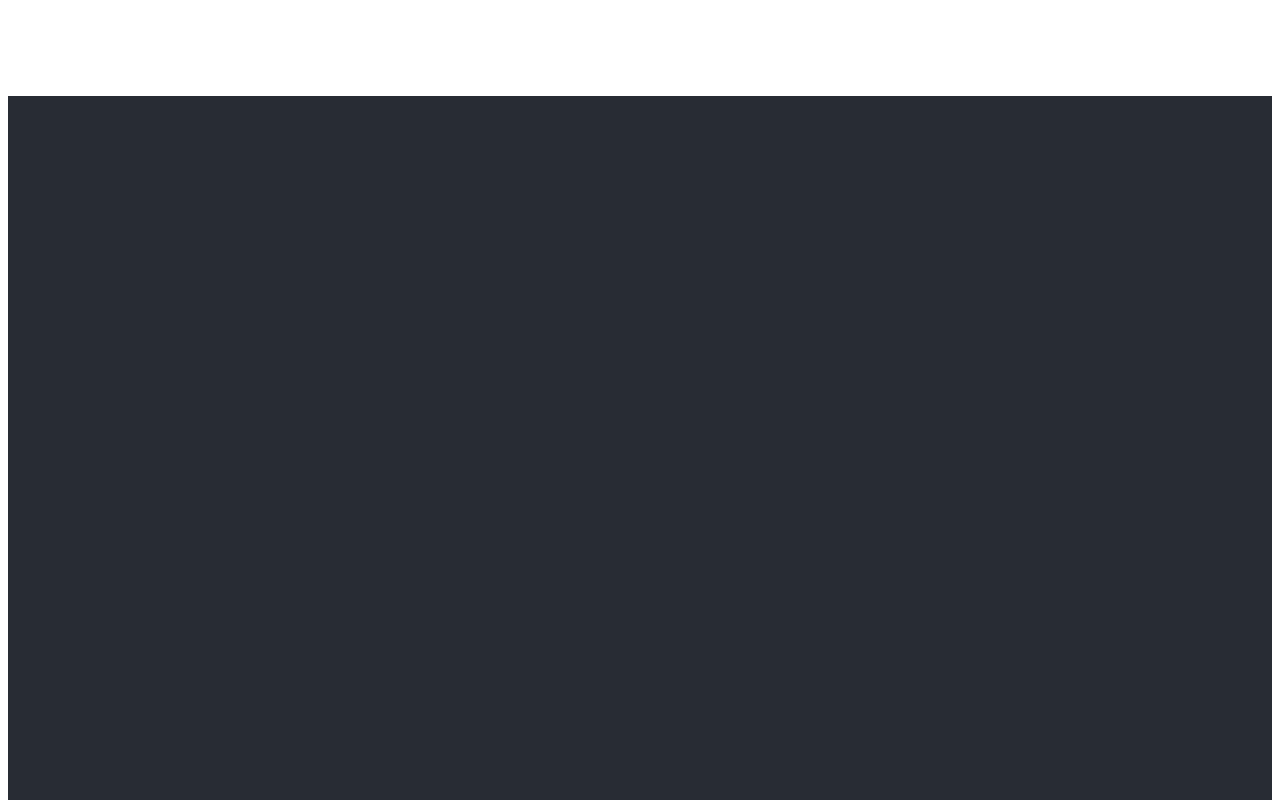
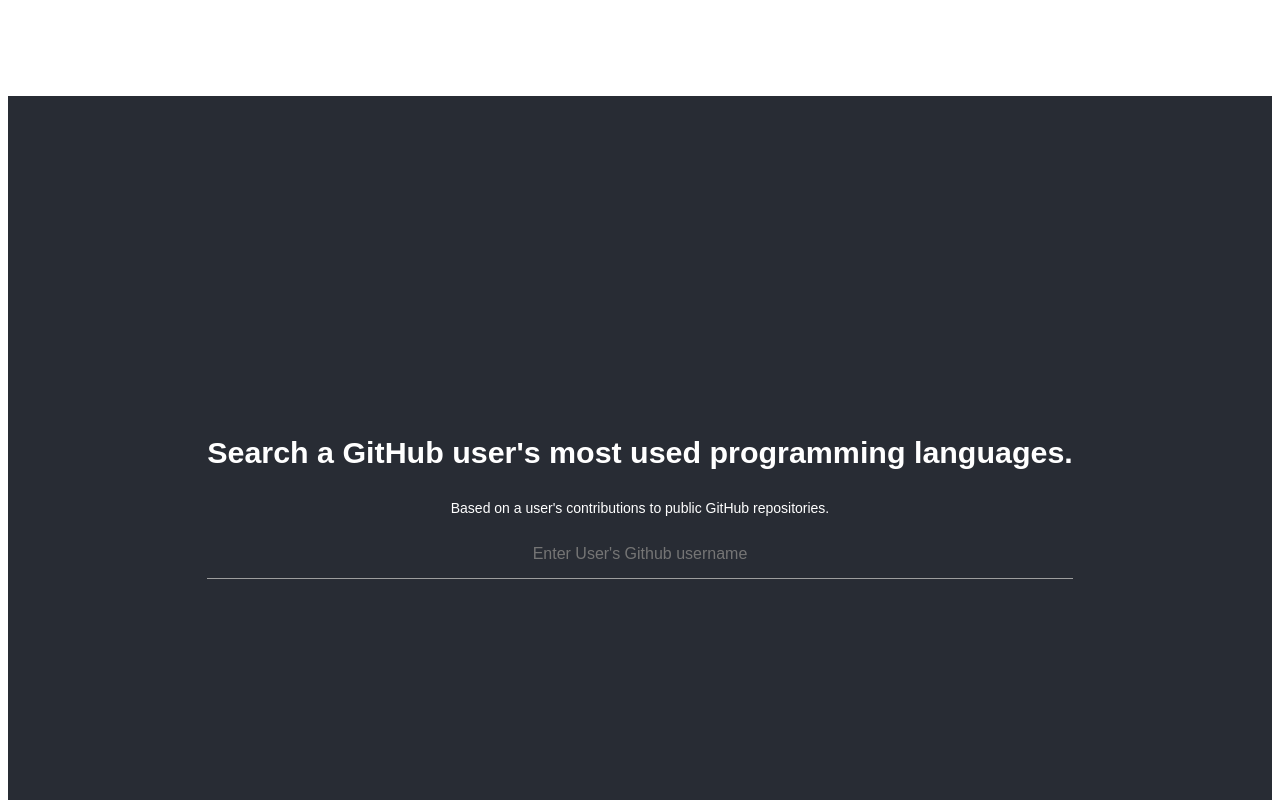
Before and after one commit to idkjay/code-lingual, a React (Create React App) app: page / in a window 1280 px wide. Shown: the top 800 px of the page. Built offline with nearby package versions, Linux system fonts and the light colour scheme; the HTML template or start-up script is replaced by a standard one.

Commit message:
react pie chart

```diff
--- a/package.json
+++ b/package.json
@@ -10,6 +10,7 @@
     "gh-pages": "^3.0.0",
     "react": "^16.13.1",
     "react-dom": "^16.13.1",
+    "react-google-charts": "^3.0.15",
     "react-scripts": "3.4.1"
   },
   "scripts": {
--- a/src/components/CodeLingual.js
+++ b/src/components/CodeLingual.js
@@ -1,10 +1,19 @@
 import React, { useState } from 'react';
+import '../styles/CodeLingual.css';
+import PieChart from './PieChart';
 
 const CodeLingual = () => {
+    const [username, setUsername] = useState("");
 
     return (
         <div className="container">
+            <h3>Search a GitHub user's most used programming languages.</h3>
+            <p>Based on a user's contributions to public GitHub repositories.</p>
+            <input
+                type="text"
+                placeholder="Enter User's Github username"
 
+            />
         </div>
     )
 }
--- /dev/null
+++ b/src/components/PieChart.js
@@ -0,0 +1,26 @@
+import React from 'react';
+import { Chart } from "react-google-charts";
+
+const MyPieChart = ({languages, userfullname}) => {
+
+    const title = `${userfullname}'s preferred Languages`;
+
+    return(
+        <div>
+
+            <Chart
+                width={'600px'}
+                height={'400px'}
+                chartType="PieChart"
+                loader={<div>Loading Chart</div>}
+                data={languages}
+                options={{
+                    title: title,
+                }}
+            />
+
+        </div>
+    );
+}
+
+export default MyPieChart;
--- /dev/null
+++ b/src/styles/CodeLingual.css
@@ -0,0 +1,34 @@
+.container {
+
+    input {
+        background-color: transparent;
+        text-align: center;
+        border: none;
+        color: white;
+        border-bottom: 1px solid #9e9e9e;
+        border-radius: 0;
+        outline: none;
+        height: 3rem;
+        width: 100%;
+        font-size: 16px;
+        margin: 0 0 8px 0;
+        padding: 0;
+        -webkit-box-shadow: none;
+        box-shadow: none;
+        -webkit-box-sizing: content-box;
+        box-sizing: content-box;
+        -webkit-transition: border .3s, -webkit-box-shadow .3s;
+        transition: border .3s, -webkit-box-shadow .3s;
+        transition: box-shadow .3s, border .3s;
+        transition: box-shadow .3s, border .3s, -webkit-box-shadow .3s;
+    }
+
+    div {
+        padding-top: 5px;
+    }
+
+    p {
+        padding-top: 0px;
+        font-size: 14px;
+    }
+}
```
Also changed, not shown: 1 other file (tests, documents, lock files or other folders).
